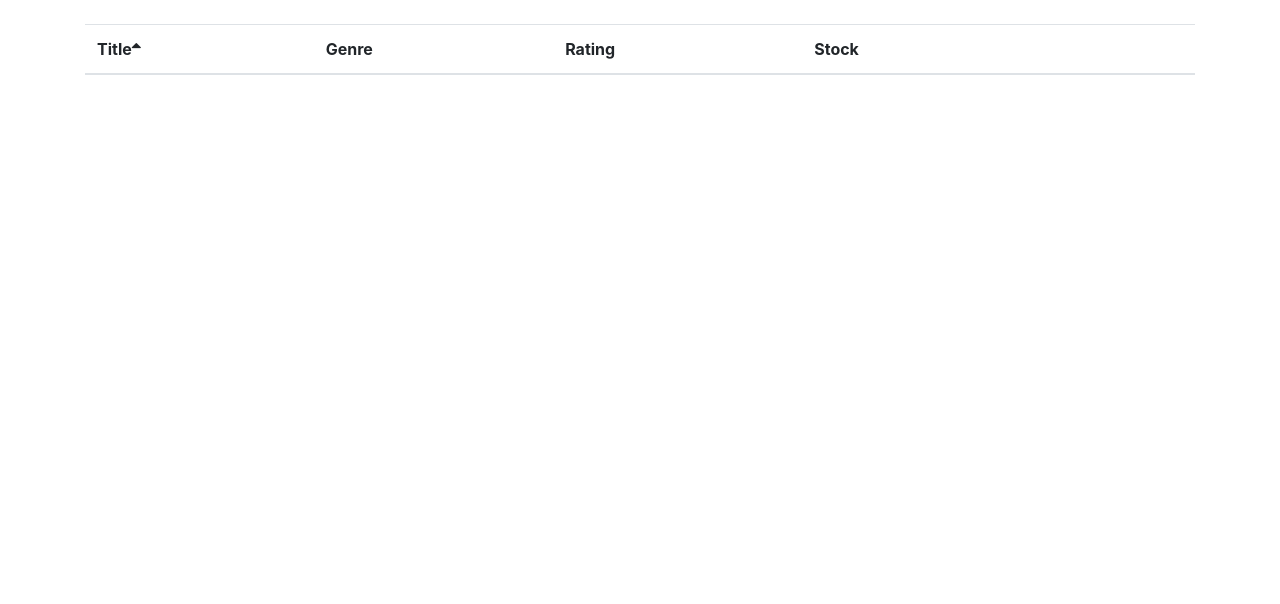
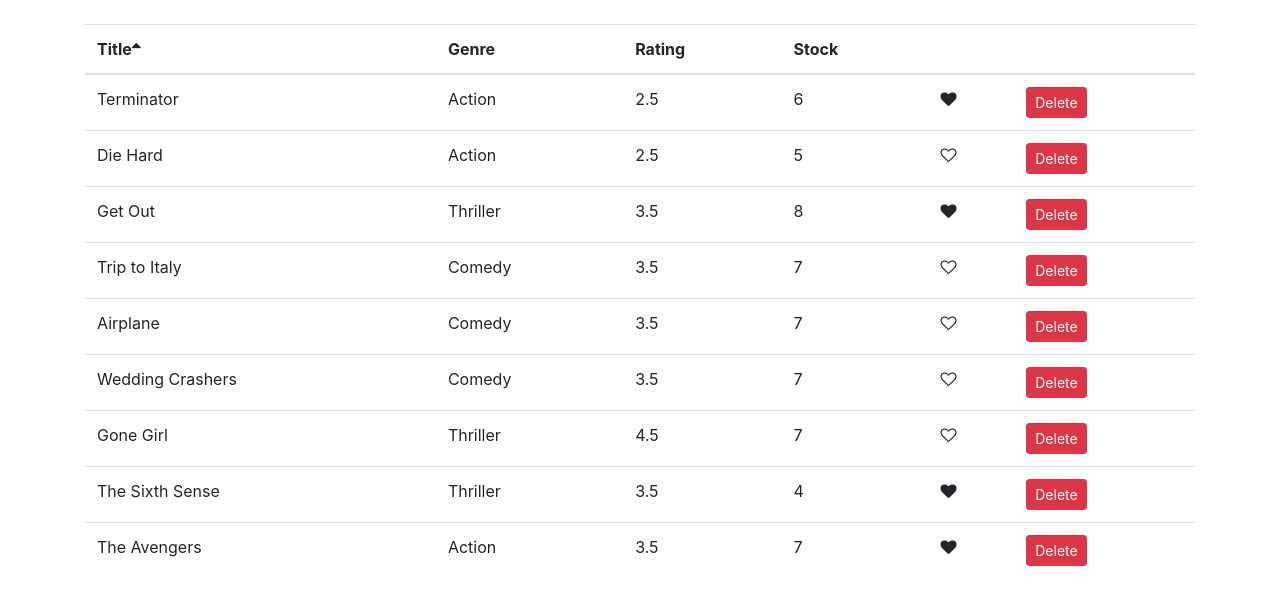
Before and after one commit to arunrr/vidly, a React (Create React App) app: page / in a window 1280 px wide. Shown: the top 604 px of the page. Built offline with nearby package versions, Linux system fonts and the light colour scheme.

Commit message:
Added table body with movies

```diff
--- a/package.json
+++ b/package.json
@@ -5,6 +5,7 @@
   "dependencies": {
     "bootstrap": "^4.3.1",
     "font-awesome": "^4.7.0",
+    "lodash": "^4.17.11",
     "react": "^16.8.6",
     "react-dom": "^16.8.6",
     "react-scripts": "2.1.8"
--- /dev/null
+++ b/src/components/commons/like.jsx
@@ -0,0 +1,14 @@
+import React from 'react';
+
+const Like = ({ movie, onLike }) => {
+  let classes = 'clickable fa fa-heart';
+
+  return (
+    <i
+      className={movie.liked ? classes : classes + '-o'}
+      onClick={() => onLike(movie)}
+    />
+  );
+};
+
+export default Like;
--- a/src/components/commons/table.jsx
+++ b/src/components/commons/table.jsx
@@ -1,6 +1,8 @@
 import React, { Component } from 'react';
 
 import TableHeader from './tableHeader';
+import TableBody from './tableBody';
+import Like from './like';
 
 class Table extends Component {
   // Column labels and info used in the table
@@ -22,10 +24,19 @@ class Table extends Component {
       label: 'Stock'
     },
     {
-      key: 'like'
+      key: 'like',
+      content: movie => <Like movie={movie} onLike={this.props.onLike} />
     },
     {
-      key: 'delete'
+      key: 'delete',
+      content: movie => (
+        <button
+          className="btn btn-danger btn-sm"
+          onClick={() => this.props.onDelete(movie)}
+        >
+          Delete
+        </button>
+      )
     }
   ];
 
@@ -39,6 +50,7 @@ class Table extends Component {
           onSort={onSort}
           columns={this.columns}
         />
+        <TableBody data={this.props.data} columns={this.columns} />
       </table>
     );
   }
--- /dev/null
+++ b/src/components/commons/tableBody.jsx
@@ -0,0 +1,32 @@
+import React, { Component } from 'react';
+
+import _ from 'lodash';
+
+class TableBody extends Component {
+  cellRender = (item, column) => {
+    if (column.content) return column.content(item);
+
+    return _.get(item, column.path);
+  };
+
+  columnKey = (item, column) => item._id + (column.label || column.key);
+
+  render() {
+    const { data, columns } = this.props;
+    return (
+      <tbody>
+        {data.map(item => (
+          <tr key={item._id}>
+            {columns.map(column => (
+              <td key={this.columnKey(item, column)}>
+                {this.cellRender(item, column)}
+              </td>
+            ))}
+          </tr>
+        ))}
+      </tbody>
+    );
+  }
+}
+
+export default TableBody;
--- a/src/components/movieMain.jsx
+++ b/src/components/movieMain.jsx
@@ -1,10 +1,25 @@
 import React, { Component } from 'react';
 
 import Table from './commons/table';
+import { getMovies } from '../services/fakeMovieService';
+import { getGenres } from '../services/fakeGenreService';
 
 class MovieMain extends Component {
   state = {
+    movies: [],
+    genres: [],
     sortColumn: { path: 'title', order: 'asc' }
+  };
+
+  componentDidMount() {
+    this.setState({ movies: getMovies(), genres: getGenres() });
+  }
+
+  handleLike = m => {
+    const movies = [...this.state.movies];
+    const index = movies.indexOf(m);
+    movies[index].liked = !movies[index].liked;
+    this.setState({ movies });
   };
 
   handleColumnSort = sortColumn => {
@@ -12,9 +27,12 @@ class MovieMain extends Component {
   };
 
   render() {
+    const movieList = this.state.movies.map(movie => movie);
     return (
       <Table
+        data={movieList}
         sortColumn={this.state.sortColumn}
+        onLike={this.handleLike}
         onSort={this.handleColumnSort}
       />
     );
```
